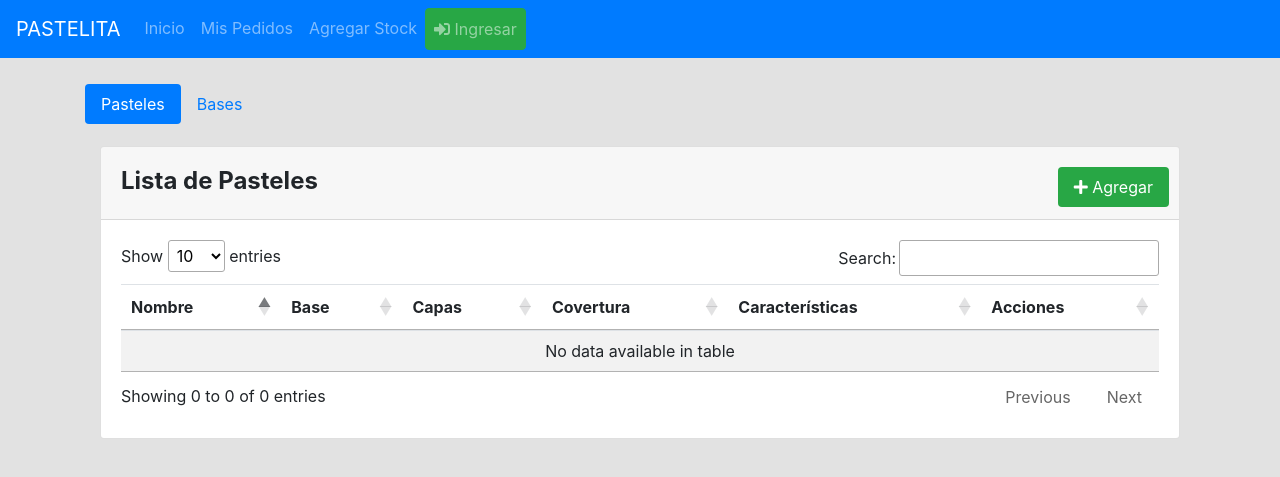
After one commit to adamraven123/Proyecto-Desarrollo-Wen, a Django app: page /admin_pastel/ in a window 1280 px wide. The commit adds this page. Shown: the top 477 px of the page. Run offline with Django 3.2, Linux system fonts and the light colour scheme; data that the repository does not hold is empty; some libraries are stand-ins or nearby versions.

Commit message:
cambios locales

```diff
--- /dev/null
+++ b/core/templates/pastel/admin_pastel.html
@@ -0,0 +1,227 @@
+{% extends "base.html" %} {% block css %}
+<link href='https://cdn.datatables.net/1.10.19/css/jquery.dataTables.min.css' rel='stylesheet'>
+<link href="https://cdnjs.cloudflare.com/ajax/libs/select2/4.0.6-rc.0/css/select2.min.css" rel="stylesheet" /> {% endblock css %}
+{% block content %}
+<div class="container">
+    <ul class="nav nav-pills mb-3" id="pills-tab" role="tablist">
+        <li class="nav-item">
+            <a class="nav-link active" id="pills-pasteles-tab" data-toggle="pill" href="#pills-pasteles" role="tab" aria-controls="pills-pasteles"
+                aria-selected="true">Pasteles</a>
+        </li>
+        <li class="nav-item">
+            <a class="nav-link" id="pills-bases-tab" data-toggle="pill" href="#pills-bases" role="tab" aria-controls="pills-bases" aria-selected="false">Bases</a>
+        </li>
+    </ul>
+    <div class="tab-content" id="pills-tabContent">
+        <div class="tab-pane fade show active" id="pills-pasteles" role="tabpanel" aria-labelledby="pills-pasteles-tab">
+            <div class="container">
+                <div class="card text-center">
+                    <div class="card-header">
+                        <div class="row">
+                            <div class="col ">
+                                <h4>
+                                    <strong class="card-name float-sm-left pt-2">Lista de Pasteles</strong>
+                                </h4>
+                            </div>
+                            <div class="col">
+                                <ul class="nav nav-pills card-header-pills float-sm-right pt-2">
+                                    <li class="nav-item">
+                                        <a class="nav-link active bg-success" data-toggle="modal" data-target="#UserModal">
+                                            <i class="fa fa-plus"></i> Agregar</a>
+                                    </li>
+                                </ul>
+                            </div>
+                        </div>
+                    </div>
+                    <div class="card-body">
+                        <div class="row">
+                            <div class="col-12 table-responsive-sm">
+                                <table class="table dt-responsive table-striped" id="tabla">
+                                    <thead>
+                                        <tr>
+                                            <th scope="col">Nombre</th>
+                                            <th scope="col">Base</th>
+                                            <th scope="col">Capas</th>
+                                            <th scope="col">Covertura</th>
+                                            <th scope="col">Características</th>
+                                            <th scope="col">Acciones</th>
+                                        </tr>
+                                    </thead>
+                                    <tbody>
+                                        {% for pastel in pasteles %}
+                                        <tr>
+                                            <td>{{pastel.nombre}}</th>
+                                                <td>{{pastel.base}}</td>
+                                                <td>{{pastel.get_capas | safe}}</td>
+                                                <td>{{pastel.cover}}</td>
+                                                <td>{{pastel.vegano}} {{pastel.celiaco}}</td>
+                                                <td>
+                                                    <a class="btn btn-warning editar text-center" data-pastelpk="{{pastel.pk}}">
+                                                        <i class="fa fa-edit text-white"></i>
+                                                    </a>
+                                                </td>
+                                        </tr>
+                                        {% endfor %}
+                                    </tbody>
+                                </table>
+                            </div>
+                        </div>
+                    </div>
+                </div>
+            </div>
+        </div>
+        <div class="tab-pane fade" id="pills-bases" role="tabpanel" aria-labelledby="pills-bases-tab">
+            <div class="container">
+                <div class="card text-center">
+                    <div class="card-header">
+                        <div class="row">
+                            <div class="col ">
+                                <h4>
+                                    <strong class="card-name float-sm-left pt-2">Lista de Bases</strong>
+                                </h4>
+                            </div>
+                            <div class="col">
+                                <ul class="nav nav-pills card-header-pills float-sm-right pt-2">
+                                    <li class="nav-item">
+                                        <a class="nav-link active bg-success" data-toggle="modal" data-target="#UserModal">
+                                            <i class="fa fa-plus"></i> Agregar</a>
+                                    </li>
+                                </ul>
+                            </div>
+                        </div>
+                    </div>
+                    <div class="card-body">
+                        <div class="row">
+                            <div class="col-12 table-responsive-sm">
+                                <table class="table dt-responsive table-striped" id="tabla">
+                                    <thead>
+                                        <tr>
+                                            <th scope="col">Nombre</th>
+                                            <th scope="col">Receta</th>
+                                            <th scope="col">Acciones</th>
+                                        </tr>
+                                    </thead>
+                                    <tbody>
+                                        {% for base in bases %}
+                                        <tr>
+                                            <td>{{base.nombre}}</th>
+                                            <td>{{base.get_receta}}</td>
+                                            <td>
+                                                <a class="btn btn-warning editar text-center" data-pastelpk="{{base.pk}}">
+                                                    <i class="fa fa-edit text-white"></i>
+                                                </a>
+                                            </td>
+                                        </tr>
+                                        {% endfor %}
+                                    </tbody>
+                                </table>
+                            </div>
+                        </div>
+                    </div>
+                </div>
+            </div>
+        </div>
+    </div>
+</div>
+<div class="modal fade" id="UserModal" tabindex="-1" role="dialog" aria-labelledby="UserModalTitle" aria-hidden="true">
+    <div class="modal-dialog modal-dialog-centered" role="document">
+        <div class="modal-content">
+            <div class="modal-header">
+                <h5 class="modal-title" id="exampleModalLongTitle">Crear Usuario Nuevo</h5>
+                <button type="button" class="close" data-dismiss="modal" aria-label="Close">
+                    <span aria-hidden="true">&times;</span>
+                </button>
+            </div>
+            <div class="modal-body">
+                <form action="">
+                    <div class="form-group">
+                        <label for="nombre_input">Nombre(s):</label>
+                        <input type="text" class="form-control" id="nombre_input" aria-describedby="nombreHelp" placeholder="Ingrese su nombre" required> {% comment %}
+                        <small id="emailHelp" class="form-text text-muted">We'll never share your email with anyone else.</small> {% endcomment %}
+                    </div>
+                    <div class="form-group">
+                        <label for="apellidos_input">Apellidos:</label>
+                        <input type="text" class="form-control" id="apellidos_input" placeholder="Ingrese sus apellidos" required>
+                    </div>
+                    <div class="form-group">
+                        <div class="row">
+                            <div class="col-9">
+                                <label for="rut_input">Rut:</label>
+                                <input type="text" class="form-control" id="rut_input" aria-describedby="rutHelp" placeholder="19404344" required>
+                            </div>
+                            <div class="col-3">
+                                <label for="dv_input">Dv:</label>
+                                <input type="text" class="form-control" id="dv_input" aria-describedby="dvHelp" placeholder="k" required>
+                            </div>
+                        </div>
+                        {% comment %}
+                        <small id="emailHelp" class="form-text text-muted">We'll never share your email with anyone else.</small> {% endcomment %}
+                    </div>
+                    <div class="form-group">
+                        <label for="email_input">Correo electrónico:</label>
+                        <input type="text" class="form-control" id="email_input" aria-describedby="emailHelp" placeholder="Ingrese su email"> {% comment %}
+                        <small id="emailHelp" class="form-text text-muted">We'll never share your email with anyone else.</small> {% endcomment %}
+                    </div>
+                    <div class="form-group">
+                        <label for="tipo_select">Tipo:</label>
+                        <select class="form-control" id="tipo_select" aria-describedby="tipoHelp" required>
+                            <option value="VE" selected>Vendedor</option>
+                            <option value="CO" selected>Comprador</option>
+                            <option value="AD" selected>Administrador</option>
+                        </select>
+                        {% comment %}
+                        <small id="emailHelp" class="form-text text-muted">We'll never share your email with anyone else.</small> {% endcomment %}
+                    </div>
+                </form>
+            </div>
+            <div class="modal-footer">
+                <button type="button" class="btn btn-secondary" data-dismiss="modal">Close</button>
+                <button type="button" id="create" class="btn btn-primary">Save changes</button>
+            </div>
+        </div>
+    </div>
+</div>
+{% endblock content %} {% block javascript %}
+<script src="https://cdn.datatables.net/1.10.19/js/dataTables.bootstrap4.min.js" crossorigin="anonymous"></script>
+<script src="https://cdn.datatables.net/1.10.19/js/jquery.dataTables.min.js" crossorigin="anonymous"></script>
+<script src="https://cdnjs.cloudflare.com/ajax/libs/select2/4.0.6-rc.0/js/select2.min.js"></script>
+<script src="https://cdnjs.cloudflare.com/ajax/libs/jquery-validate/1.17.0/jquery.validate.min.js"></script>
+<script>
+    $(document).ready(function () {
+        $('#tabla').DataTable();
+        $('#tipo_select').select2();
+        $("#create").click(function () {
+            console.log("Click");
+            var name = $("#nombre_input").val();
+            var last_name = $("#apellidos_input").val();
+            var email = $("#email_input").val();
+            var rut = $("#rut_input").val();
+            var dv = $("#dv_input").val();
+            var tipo = $('#tipo_select').val();
+
+            var data = {
+                csrfmiddlewaretoken: "{{csrf_token}}",
+                name: name,
+                last_name: last_name,
+                email: email,
+                rut: rut,
+                dv: dv,
+                tipo: tipo
+            }
+            $.ajax({
+                type: "post",
+                url: "{% url 'admin_usuario' %}",
+                data: data,
+                success: function (response) {
+                    swal("Exito!", response.mensaje, 'success')
+                        .then((value) => {
+                            window.location.reload();
+                        });;
+                },
+                error: function () {
+                    swal("Error", "Algo salío mal, por favor verifique los campos.", 'warning');
+                },
+            });
+        });
+    })
+</script> {% endblock javascript %}
--- a/core/urls.py
+++ b/core/urls.py
@@ -6,5 +6,6 @@ urlpatterns = [
 	path('',views.index, name = "index"),
 	path('add_stock/',views.ingresar_stock, name = "add_stock"),
 	path('admin_usuario/',views.admin_usuario, name = "admin_usuario"),
+	path('admin_pastel/',views.admin_pastel, name = "admin_pastel"),
 	path('pedidos/',views.pedidos, name = "pedidos"),
 ]
--- a/core/views.py
+++ b/core/views.py
@@ -61,6 +61,14 @@ def admin_usuario(request):
 		data['users'] = PerfilUsuario.objects.all()
 		template_name = 'perfil_usuario/admin_usuarios.html'
 		return render(request,template_name,data)
+def admin_pastel(request):
+	data = {}
+	if request.method == "POST":
+		return JsonResponse({'mensaje':'El usuario ha sido creado con éxito. \n La contraseña es una combinación de su primer y su dígito verificador.'})
+	else:
+		data['pasteles'] = Pastel.objects.all()
+		template_name = 'pastel/admin_pastel.html'
+		return render(request,template_name,data)
 
 def pedidos(request):
 	data = {}
--- a/templates/_navbar.html
+++ b/templates/_navbar.html
@@ -21,7 +21,7 @@
 				<div class="dropdown-menu" aria-labelledby="navbarDropdown">
 					<a class="dropdown-item" href="{% url 'admin_usuario' %}">Usuarios</a>
 					<div class="dropdown-divider"></div>
-					<a class="dropdown-item" href="#">Pasteles</a>
+					<a class="dropdown-item" href="{% url 'admin_pastel' %}">Pasteles</a>
 				</div>
 			</li>
 			{% endif %}
```
Also changed, not shown: core/models.py (+22 -0 lines).
